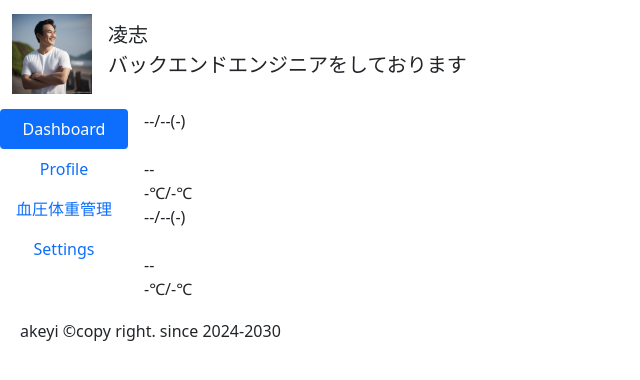
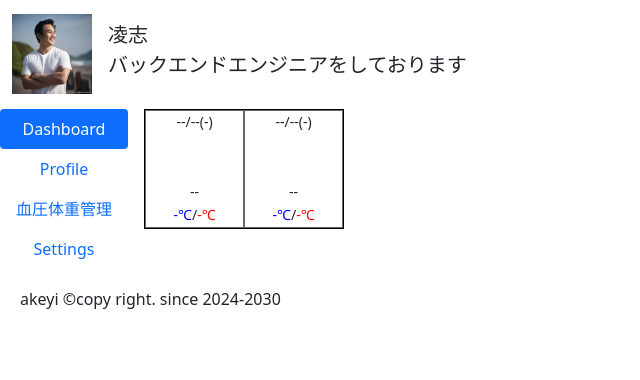
Before and after one commit to akeyi2018/MatplotlibForFlask, a Flask app: page / in a window 1280 px wide. Shown: the top 380 px of the page, without its empty margins (0-640 px from the left). Run offline with Flask 3, Linux system fonts and the light colour scheme; some libraries are stand-ins or nearby versions.

Commit message:
add weather

```diff
--- /dev/null
+++ b/static/weather.css
@@ -0,0 +1,31 @@
+.weatherForecast {
+    width: 200px;
+    height: 120px;
+    display: flex;
+    text-align: center;
+    border: 1px solid #000;
+  }
+
+  .weather {
+    width: calc(100% / 2);
+    height: 100%;
+    box-sizing: border-box;
+    border: 1px solid #666;
+  }
+
+  .weather > div {
+    height: 20%;
+    font-size: 14px;
+  }
+
+  .weatherImg {
+    height: 40%;
+  }
+
+  .tempMin {
+    color: blue;
+  }
+
+  .tempMax {
+    color: red;
+  }
--- a/templates/bodyweight_graph.html
+++ b/templates/bodyweight_graph.html
@@ -1,14 +1,4 @@
-<!DOCTYPE html>
-<html lang="jp">
-<head>
-    <meta charset="UTF-8">
-    <title>dashboard</title>
-    <link href="{{ url_for('static', filename='bootstrap.min.css') }}" rel="stylesheet">
-    <script src="https://cdn.jsdelivr.net/npm/chart.js@4.4.2/dist/chart.umd.min.js"></script>
-    <script src="https://cdn.jsdelivr.net/npm/chartjs-adapter-date-fns/dist/chartjs-adapter-date-fns.bundle.min.js"></script>
-</head>
-<body>
-    <div class="container" style="margin-top:1px;">
+<div class="container" style="margin-top:1px;">
         <h1 class="display-6">血圧体重管理</h1>
         <p class="lead">日々の血圧を測定し、健康管理などに役に立たせる</p>
 
@@ -147,5 +137,3 @@
         });
     </script>
     </div>
-</body>
-</html>
--- a/templates/dashboard.html
+++ b/templates/dashboard.html
@@ -1,5 +1,6 @@
-<link rel="stylesheet" href="./weather.css">
+<link href="{{ url_for('static', filename='weather.css') }}" rel="stylesheet">
 <div id="location"><a href="https://www.jma.go.jp/bosai/forecast/" target="_blank"></a></div>
+
 <div class="weatherForecast">
     <div class="weather">
       <div class="date">--/--(-)</div>
@@ -8,6 +9,7 @@
       <div><span class="tempMin">-℃</span>/<span class="tempMax">-℃</span></div>
     </div>
   </div>
+
 <script>
   for (let i = 0; i < 1; i++) {
     const el = document.querySelector('.weather').cloneNode(true);
@@ -154,7 +156,7 @@ const weatherCode = {
     document
       .getElementById("location")
       .prepend(
-          `${weather[1].publishingOffice}: ${weather[1].timeSeries[0].areas[0].area.name} `
+        `${weather[1].timeSeries[0].areas[0].area.name}`
       );
     const isTodaysData = weather[0].timeSeries[2].timeDefines.length === 4;
     const weatherCodes = weather[0].timeSeries[0].areas[0].weatherCodes;
--- a/templates/index.html
+++ b/templates/index.html
@@ -13,7 +13,7 @@
         <div class="container-fluid">
           <a class="navbar-brand" href="#">
 
-            <img src="{{ url_for('static', filename='images/40_man.png')}}" alt="ブランド" width="80" height="80" class="d-inline-block align-text-top">
+            <img src="{{ url_for('static', filename='images/40_man.jpg')}}" alt="ブランド" width="80" height="80" class="d-inline-block align-text-top">
             <div class="p-3 mb-2 bg-white text-dark" style="margin-top:-90px;margin-left: 80px;">凌志
                 <div class="leed">バックエンドエンジニアをしております</div>
             </div>
```
Also changed, not shown: static/images/40_man.jpg (added). Lines whose indentation alone changed are shown as unchanged.
